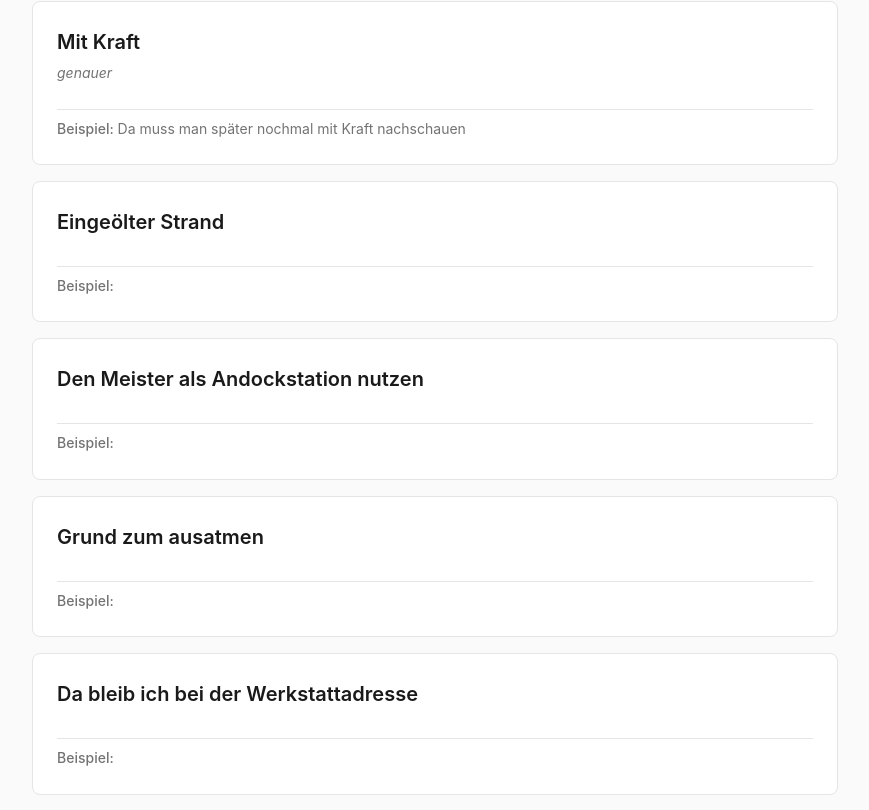
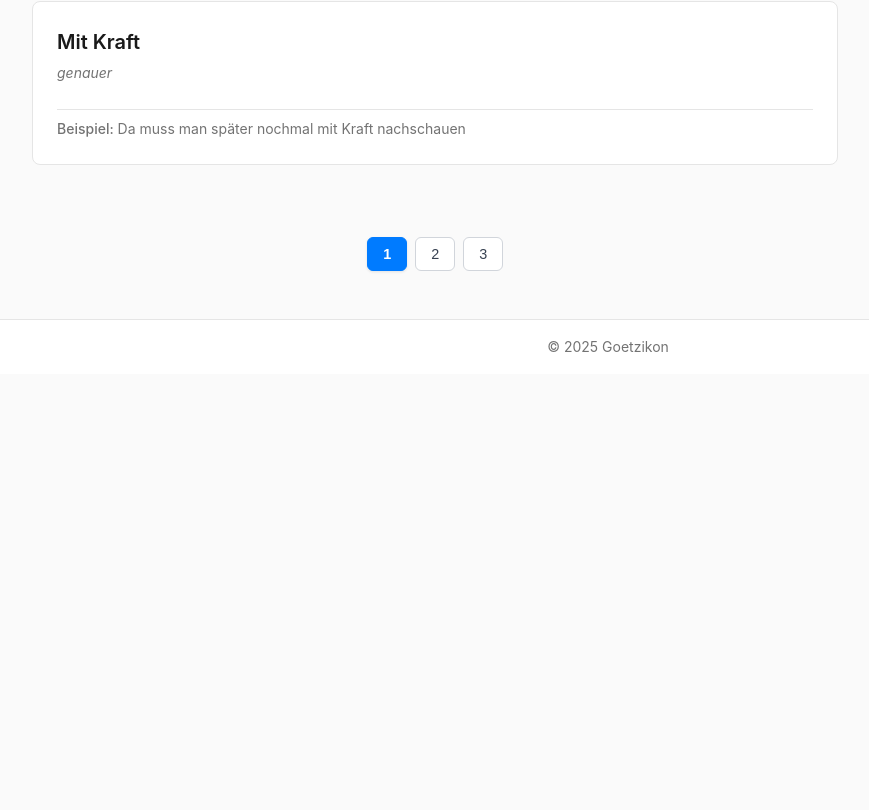
Before and after one commit to AaronGSM5/goetzikon, a React (Vite) app: page / in a window 1280 px wide. Shown: the part 1192-2002 px from the top of the page, without its empty margins (32-901 px from the left). After the commit the page ends 1566 px from the top, so only its background shows below. Built offline with nearby package versions, Linux system fonts and the light colour scheme.

Commit message:
pagination

```diff
--- a/src/pages/Page.jsx
+++ b/src/pages/Page.jsx
@@ -1,34 +1,47 @@
-import { useState } from "react"
-import "../styles/lexicon.css"
-import entries from "../data/entries.json"
+import { useState, useEffect } from "react"; // Import useEffect
+import "../styles/lexicon.css";
+import entries from "../data/entries.json";
 
-const alphabet = "ABCDEFGHIJKLMNOPQRSTUVWXYZ".split("")
+const alphabet = "ABCDEFGHIJKLMNOPQRSTUVWXYZ".split("");
 
+// This logic for word of the day remains the same
 const today = new Date();
-const daySeed = Number(String(today.getDate()) + String((today.getMonth() + 1)));
+const daySeed = Number(String(today.getDate()) + String(today.getMonth() + 1));
 const index = daySeed % entries.length;
 const wordOfTheDay = entries[index];
 
 export default function Page() {
-  const [selectedLetter, setSelectedLetter] = useState(null)
-  const [searchQuery, setSearchQuery] = useState("")
+  const [selectedLetter, setSelectedLetter] = useState(null);
+  const [searchQuery, setSearchQuery] = useState("");
+
+  // 1. Add state for pagination
+  const [currentPage, setCurrentPage] = useState(1);
+  const entriesPerPage = 5; // You can change this number
 
   const filteredEntries = entries.filter((entry) => {
     const normalizedQuery = searchQuery.toLowerCase();
-
-  // Check if the search query matches the phrase OR any of the translations
     const matchesSearch =
       searchQuery === "" ||
       entry.phrase.toLowerCase().includes(normalizedQuery) ||
       entry.translation.some((t) => t.toLowerCase().includes(normalizedQuery));
-
-  // This part remains the same
     const matchesLetter =
       selectedLetter === null ||
       entry.phrase.charAt(0).toUpperCase() === selectedLetter;
-
     return matchesSearch && matchesLetter;
   });
+
+  // 2. Add useEffect to reset page to 1 when filters change
+  useEffect(() => {
+    setCurrentPage(1);
+  }, [selectedLetter, searchQuery]);
+
+
+  // 3. Calculate pagination variables
+  const indexOfLastEntry = currentPage * entriesPerPage;
+  const indexOfFirstEntry = indexOfLastEntry - entriesPerPage;
+  const currentEntries = filteredEntries.slice(indexOfFirstEntry, indexOfLastEntry);
+  const totalPages = Math.ceil(filteredEntries.length / entriesPerPage);
+
 
   return (
     <div className="lexicon-container">
@@ -46,7 +59,7 @@ const filteredEntries = entries.filter((entry) => {
           <div className="left-section">
             {/* Alphabet Navigation and Search */}
             <div className="controls-section">
-              {/* Alphabet Navigation */}
+               {/* Alphabet Timeline... no changes here */}
               <div className="alphabet-timeline">
                 <div className="timeline-line"></div>
                 <div className="timeline-letters">
@@ -62,34 +75,18 @@ const filteredEntries = entries.filter((entry) => {
                 </div>
               </div>
 
-              {/* Search Bar */}
+               {/* Search Bar... no changes here */}
               <div className="search-container">
-                <svg
-                  className="search-icon"
-                  width="16"
-                  height="16"
-                  viewBox="0 0 24 24"
-                  fill="none"
-                  stroke="currentColor"
-                  strokeWidth="2"
-                >
-                  <circle cx="11" cy="11" r="8"></circle>
-                  <path d="m21 21-4.35-4.35"></path>
-                </svg>
-                <input
-                  type="text"
-                  placeholder="Suche nach Begriffen..."
-                  value={searchQuery}
-                  onChange={(e) => setSearchQuery(e.target.value)}
-                  className="search-input"
-                />
+                <svg className="search-icon" width="16" height="16" viewBox="0 0 24 24" fill="none" stroke="currentColor" strokeWidth="2" > <circle cx="11" cy="11" r="8"></circle> <path d="m21 21-4.35-4.35"></path> </svg>
+                <input type="text" placeholder="Suche nach Begriffen..." value={searchQuery} onChange={(e) => setSearchQuery(e.target.value)} className="search-input" />
               </div>
             </div>
 
             {/* Entries List */}
             <div className="entries-list">
-              {filteredEntries.length > 0 ? (
-                filteredEntries.map((entry) => (
+              {currentEntries.length > 0 ? (
+                // 4. Update the list to map over paginated entries
+                currentEntries.map((entry) => (
                   <div key={entry.id} className="entry-card">
                     <div className="entry-header">
                       <h3 className="entry-phrase">{entry.phrase}</h3>
@@ -109,25 +106,38 @@ const filteredEntries = entries.filter((entry) => {
                 </div>
               )}
             </div>
+
+            {/* 5. Add the pagination controls */}
+            {totalPages > 1 && (
+              <div className="pagination">
+                {Array.from({ length: totalPages }, (_, i) => i + 1).map((pageNumber) => (
+                  <button
+                    key={pageNumber}
+                    onClick={() => setCurrentPage(pageNumber)}
+                    className={`page-number ${currentPage === pageNumber ? "active" : ""}`}
+                  >
+                    {pageNumber}
+                  </button>
+                ))}
+              </div>
+            )}
+
           </div>
 
-          {/* Right Section - 30% */}
+          {/* Right Section - 30% ... no changes here */}
           <div className="right-section">
             <div className="word-of-day-card">
               <h2 className="word-of-day-title">Spruch des Tages</h2>
-
               <div className="word-of-day-content">
                 <div className="word-header">
                   <h3 className="word-phrase">{wordOfTheDay.phrase}</h3>
                   <p className="word-translation">{wordOfTheDay.translation.join(', ')}</p>
                 </div>
-
                 <div className="word-details">
                   <div className="word-section">
                     <h4 className="section-title">Beschreibung</h4>
                     <p className="section-text">{wordOfTheDay.description}</p>
                   </div>
-
                   <div className="word-section">
                     <h4 className="section-title">Beispiel</h4>
                     <p className="section-text example-text">{wordOfTheDay.example}</p>
@@ -146,5 +156,5 @@ const filteredEntries = entries.filter((entry) => {
         </div>
       </footer>
     </div>
-  )
+  );
 }
--- a/src/styles/lexicon.css
+++ b/src/styles/lexicon.css
@@ -318,3 +318,47 @@ body {
     position: static;
   }
 }
+
+/*
+ * Pagination Styles
+ */
+.pagination {
+  display: flex;
+  justify-content: center;
+  align-items: center;
+  gap: 0.5rem; /* Space between buttons */
+  margin-top: 2rem; /* Space above the pagination bar */
+  padding: 1rem 0;
+}
+
+.page-number {
+  background-color: #ffffff;
+  border: 1px solid #d1d5db; /* Light gray border */
+  color: #374151; /* Dark gray text */
+  font-weight: 500;
+  font-size: 0.9rem;
+  min-width: 40px; /* Ensures buttons have a consistent width */
+  padding: 0.5rem 0.75rem;
+  border-radius: 6px;
+  cursor: pointer;
+
+  transition: all 0.2s ease-in-out;
+}
+
+.page-number:hover {
+  background-color: #f3f4f6; /* Very light gray */
+  border-color: #9ca3af;
+}
+
+.page-number.active {
+  background-color: #007bff; /* A nice blue for the active state */
+  color: #ffffff; /* White text */
+  border-color: #007bff;
+  font-weight: 700;
+  box-shadow: 0 1px 3px rgba(0, 0, 0, 0.1);
+}
+
+/* Optional: Prevent hover effect on the active button */
+.page-number.active:hover {
+  background-color: #007bff;
+}
```
Lines whose indentation alone changed are shown as unchanged.
